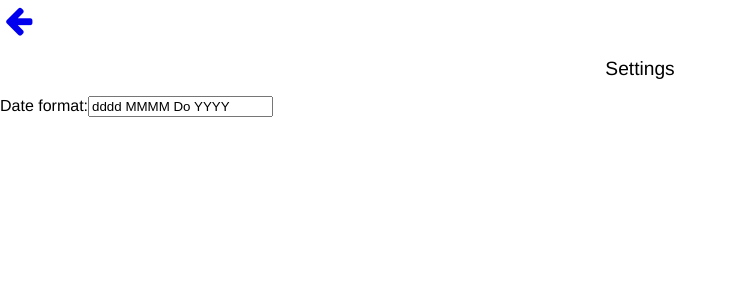
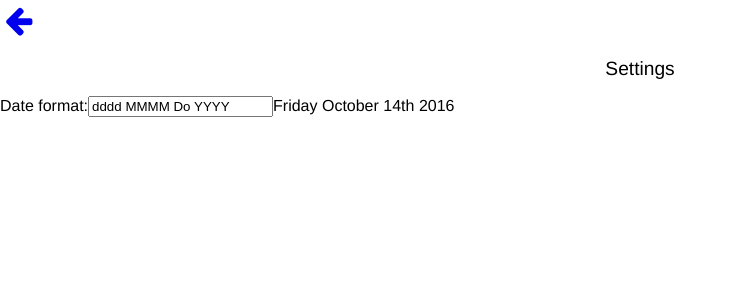
Before and after one commit to dabowheel/displaytime, a Vue app: page / in a window 1280 px wide. Both pictures are taken after a click on the link "show settings". Shown: the top 300 px of the page, without its empty margins (0-736 px from the left). Built offline with nearby package versions, Linux system fonts and the light colour scheme.

Commit message:
set date format

```diff
--- a/src/App.vue
+++ b/src/App.vue
@@ -1,6 +1,8 @@
 <template>
   <div id="app">
-    <settings v-bind:datetime="datetime" v-bind:date-format="dateFormat" v-bind:time-format="timeFormat" v-bind:date-formatted="dateFormatted" v-bind:time-formatted="timeFormatted"></settings>
+    <settings v-bind:datetime="datetime" v-bind:date-format="dateFormat" v-bind:time-format="timeFormat" v-bind:date-formatted="dateFormatted" v-bind:time-formatted="timeFormatted"
+      v-on:setDateFormat="handleDateFormat">
+    </settings>
     <p id="date"><big>{{ dateFormatted }}</big></p>
     <p id="time"><big>{{ timeFormatted }}</big></p>
   </div>
@@ -31,10 +33,15 @@ export default {
       this.timeFormatted = newDatetime.format(this.timeFormat);
     },
     dateFormat: function (newFormat) {
-      this.dateFormatted = this.datetime(newFormat);
+      this.dateFormatted = this.datetime.format(newFormat);
     },
     timeFormat: function (newFormat) {
-      this.timeFormatted = this.datetime(newFormat);
+      this.timeFormatted = this.datetime.format(newFormat);
+    }
+  },
+  methods: {
+    handleDateFormat(newFormat) {
+      this.dateFormat = newFormat;
     }
   },
   created() {
--- a/src/Settings.vue
+++ b/src/Settings.vue
@@ -5,13 +5,20 @@
     <a v-on:click.prevent="closeSettings" class="btn" href="#" title="back"><i class="fa fa-arrow-left fa-2x settings-nav" aria-hidden="true"></i></a>
     <p id="settings-header"><big>Settings</big></p>
     <label>Date format:</label>
-    <input type="text" v-bind:value="dateFormat" />
+    <input type="text" v-model="myDateFormat" />
+    <span>{{ dateFormatted.replace(" ", "&nbsp") }}</span>
   </div>
 </div>
 </template>
 
 <script>
 export default {
+  data () {
+    return {
+      myDateFormat: this.dateFormat,
+      myTimeFormat: this.timeFormat
+    }
+  },
   props: [
     "datetime",
     "dateFormat",
@@ -27,6 +34,11 @@ export default {
     closeSettings() {
       document.getElementById("settings").className = "nodisplay";
       return false;
+    }
+  },
+  watch: {
+    myDateFormat (newFormat) {
+      this.$emit("setDateFormat", newFormat);
     }
   }
 }
```
